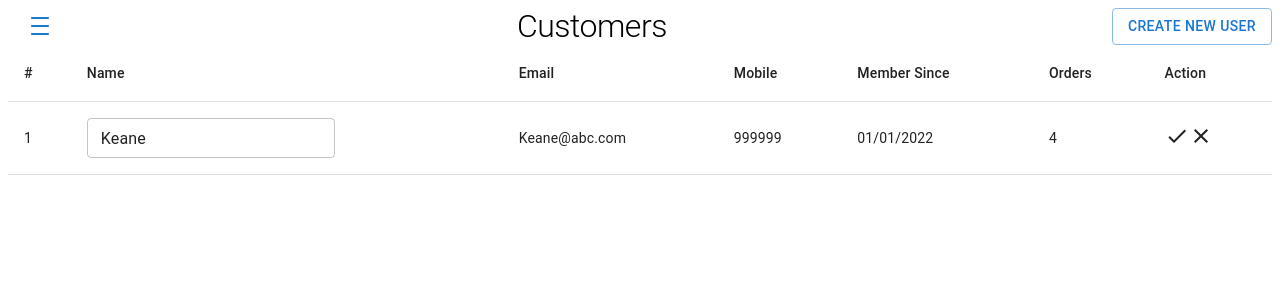
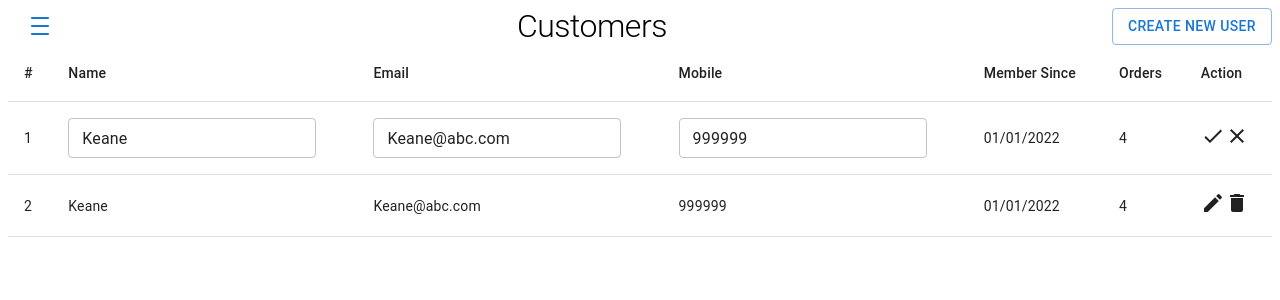
Before and after one commit to Keane-Neo/GA_EcommerceDashboard, a React (Vite) app: page / in a window 1280 px wide. Both pictures are taken after a click on the icon 1134 px from the left and 130 px from the top of the page. Shown: the top 300 px of the page. Built offline with nearby package versions, Linux system fonts and the light colour scheme.

Commit message:
feat: customers page with edit function

```diff
--- a/src/App.jsx
+++ b/src/App.jsx
@@ -3,51 +3,6 @@ import Customers from "./pages/Customers";
 
 function App() {
   const [isDrawerOpen, setIsDrawerOpen] = useState(false);
-  const [editRow, setEditRow] = useState({});
-  const [isAction, setIsAction] = useState(false);
-  const [isEdit, setIsEdit] = useState(false);
-  const [isDelete, setIsDelete] = useState(false);
-  const [customerData, setCustomerData] = useState([
-    {
-      id: "1",
-      name: "Keane",
-      email: "Keane@abc.com",
-      mobile: "999999",
-      joinDate: "01/01/2022",
-      orderCount: "4",
-    },
-  ]);
-
-  const resetButtons = () => {
-    setIsAction(false);
-    setIsEdit(false);
-    setIsDelete(false);
-  };
-  const handleEditClick = () => {
-    setIsAction(!isAction);
-    setIsEdit(!isEdit);
-  };
-
-  const handleDeleteClick = () => {
-    setIsAction(!isAction);
-    setIsDelete(!isDelete);
-  };
-
-  const handleConfirmClick = (id) => {
-    setIsAction(!isAction);
-    if (isDelete) {
-      const newData = customerData.filter((row) => row.id !== id);
-      setCustomerData(newData);
-      resetButtons();
-    } else if (isEdit) {
-      // check for inputs
-      resetButtons();
-    }
-  };
-
-  const handleCloseClick = () => {
-    resetButtons();
-  };
 
   const handleSidebarClick = () => setIsDrawerOpen(!isDrawerOpen);
 
@@ -56,14 +11,6 @@ function App() {
       <Customers
         isDrawerOpen={isDrawerOpen}
         handleSidebarClick={handleSidebarClick}
-        customerData={customerData}
-        editRow={editRow}
-        isAction={isAction}
-        handleEditClick={handleEditClick}
-        handleDeleteClick={handleDeleteClick}
-        handleConfirmClick={handleConfirmClick}
-        handleCloseClick={handleCloseClick}
-        isEdit={isEdit}
       />
     </>
   );
--- a/src/pages/Customers.jsx
+++ b/src/pages/Customers.jsx
@@ -14,21 +14,97 @@ import {
   TextField,
   Typography,
 } from "@mui/material";
-import React from "react";
+import React, { useState } from "react";
 import Sidebar from "../components/Sidebar";
 
-const Customers = ({
-  isDrawerOpen,
-  handleSidebarClick,
-  editRow,
-  isAction,
-  handleEditClick,
-  handleDeleteClick,
-  handleConfirmClick,
-  handleCloseClick,
-  customerData,
-  isEdit,
-}) => {
+const Customers = ({ isDrawerOpen, handleSidebarClick }) => {
+  const [isEdit, setIsEdit] = useState(false);
+  const [isDelete, setIsDelete] = useState(false);
+  const [customerData, setCustomerData] = useState([
+    {
+      id: 1,
+      name: "Keane",
+      email: "Keane@abc.com",
+      mobile: "999999",
+      joinDate: "01/01/2022",
+      orderCount: "4",
+      isSelected: false,
+    },
+    {
+      id: 2,
+      name: "Keane",
+      email: "Keane@abc.com",
+      mobile: "999999",
+      joinDate: "01/01/2022",
+      orderCount: "4",
+      isSelected: false,
+    },
+  ]);
+  const resetButtons = () => {
+    setIsEdit(false);
+    setIsDelete(false);
+  };
+  const handleEditClick = (row) => {
+    updateIsSelectedTrue(row);
+    setIsEdit(!isEdit);
+  };
+
+  const handleDeleteClick = (row) => {
+    updateIsSelectedTrue(row);
+    setIsDelete(!isDelete);
+  };
+
+  const handleConfirmClick = (row) => {
+    // change back to edit / delete icon
+    updateIsSelectedFalse(row);
+
+    if (isDelete) {
+      const newData = customerData.filter((data) => row.id !== data.id);
+      setCustomerData(newData);
+      resetButtons();
+    } else if (isEdit) {
+      // check format of input
+
+      resetButtons();
+    }
+  };
+
+  const handleCloseClick = (row) => {
+    // change back to edit / delete icon
+    updateIsSelectedFalse(row);
+    resetButtons();
+  };
+
+  const updateIsSelectedFalse = (row) => {
+    const updatedCustomerData = customerData.map((data) => {
+      if (row.id === data.id) {
+        return { ...data, isSelected: false };
+      } else return data;
+    });
+    setCustomerData(updatedCustomerData);
+  };
+
+  const updateIsSelectedTrue = (row) => {
+    const updatedCustomerData = customerData.map((data) => {
+      if (row.id === data.id) {
+        return { ...data, isSelected: true };
+      } else return data;
+    });
+    setCustomerData(updatedCustomerData);
+  };
+
+  const handleChange = (row, e) => {
+    const updatedCustomerData = customerData.map((data) => {
+      if (row.id === data.id) {
+        return { ...data, [e.target.name]: e.target.value };
+      } else return data;
+    });
+    setCustomerData(updatedCustomerData);
+  };
+
+  const handleSubmit = () => {
+    console.log("submit");
+  };
   return (
     <Box>
       <Box
@@ -72,30 +148,59 @@ const Customers = ({
               <TableRow key={row.id}>
                 <TableCell>{row.id}</TableCell>
                 <TableCell>
-                  {isEdit ? (
-                    <TextField value={row.name} size="small"></TextField>
+                  {row.isSelected ? (
+                    <TextField
+                      name="name"
+                      type="text"
+                      onChange={(e) => handleChange(row, e)}
+                      value={row.name}
+                      size="small"
+                    ></TextField>
                   ) : (
                     row.name
                   )}
                 </TableCell>
-                <TableCell>{row.email}</TableCell>
-                <TableCell>{row.mobile}</TableCell>
+                <TableCell>
+                  {row.isSelected ? (
+                    <TextField
+                      name="email"
+                      type="email"
+                      onChange={(e) => handleChange(row, e)}
+                      value={row.email}
+                      size="small"
+                    ></TextField>
+                  ) : (
+                    row.email
+                  )}
+                </TableCell>
+                <TableCell>
+                  {row.isSelected ? (
+                    <TextField
+                      name="mobile"
+                      type="text"
+                      onChange={(e) => handleChange(row, e)}
+                      value={row.mobile}
+                      size="small"
+                    ></TextField>
+                  ) : (
+                    row.mobile
+                  )}
+                </TableCell>
                 <TableCell>{row.joinDate}</TableCell>
                 <TableCell>{row.orderCount}</TableCell>
                 <TableCell>
-                  {isAction ? (
+                  {row.isSelected ? (
                     <CheckIcon
-                      onClick={() => {
-                        handleConfirmClick(row.id);
-                      }}
+                      type="submit"
+                      onClick={() => handleConfirmClick(row)}
                     />
                   ) : (
-                    <EditIcon onClick={handleEditClick} />
+                    <EditIcon onClick={() => handleEditClick(row)} />
                   )}
-                  {isAction ? (
-                    <ClearIcon onClick={handleCloseClick} />
+                  {row.isSelected ? (
+                    <ClearIcon onClick={() => handleCloseClick(row)} />
                   ) : (
-                    <DeleteIcon onClick={handleDeleteClick} />
+                    <DeleteIcon onClick={() => handleDeleteClick(row)} />
                   )}
                 </TableCell>
               </TableRow>
```
